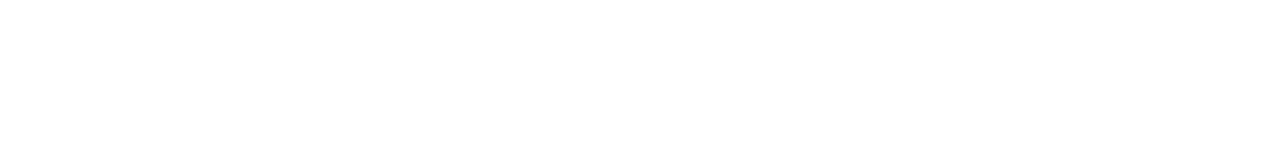
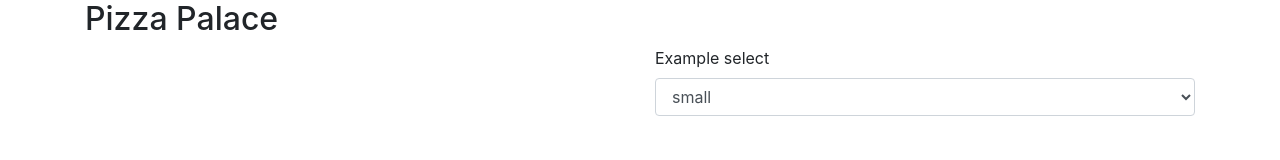
Before and after one commit to Carolwanzuu/Pizza_Palace, a plain HTML site: page index.html in a window 1280 px wide. Drawn offline with nearby package versions, Linux system fonts and the light colour scheme.

Commit message:
inserted rows and columns to my html

```diff
--- a/index.html
+++ b/index.html
@@ -10,6 +10,41 @@
     <script src="https://code.jquery.com/jquery-3.6.0.js" integrity="sha256-H+K7U5CnXl1h5ywQfKtSj8PCmoN9aaq30gDh27Xc0jk=" crossorigin="anonymous"></script>
 </head>
 <body>
+    <div class = "container">
+        <h2>Pizza Palace</h2>
+        <form>
+        <div class= "row">
+          <div class = "col-md-6" >
+
+          </div>
+        <div class = "col-md-6">
+                <div class="form-group">
+                    <label for="exampleFormControlSelect1">Example select</label>
+                    <select class="form-control" id="exampleFormControlSelect1">
+                      <option value = "200">small</option>
+                      <option value = "500">medium</option>
+                      <option value = "1000">large</option>
+                    </select>
+                  </div>
+        </div>
+
+        </div>
+        <div class = "row">
+            <div class = "col-md-6">
+
+            </div>
+            <div class = "col-md-6">
+
+            </div>
+        </div>
+        <div class = "row">
+            <div class = "col-md-6">
+
+            </div>
+            <div class = "col-md-6">
+
+            </div>
+        </div>
 
 </body>
 </html>
```
